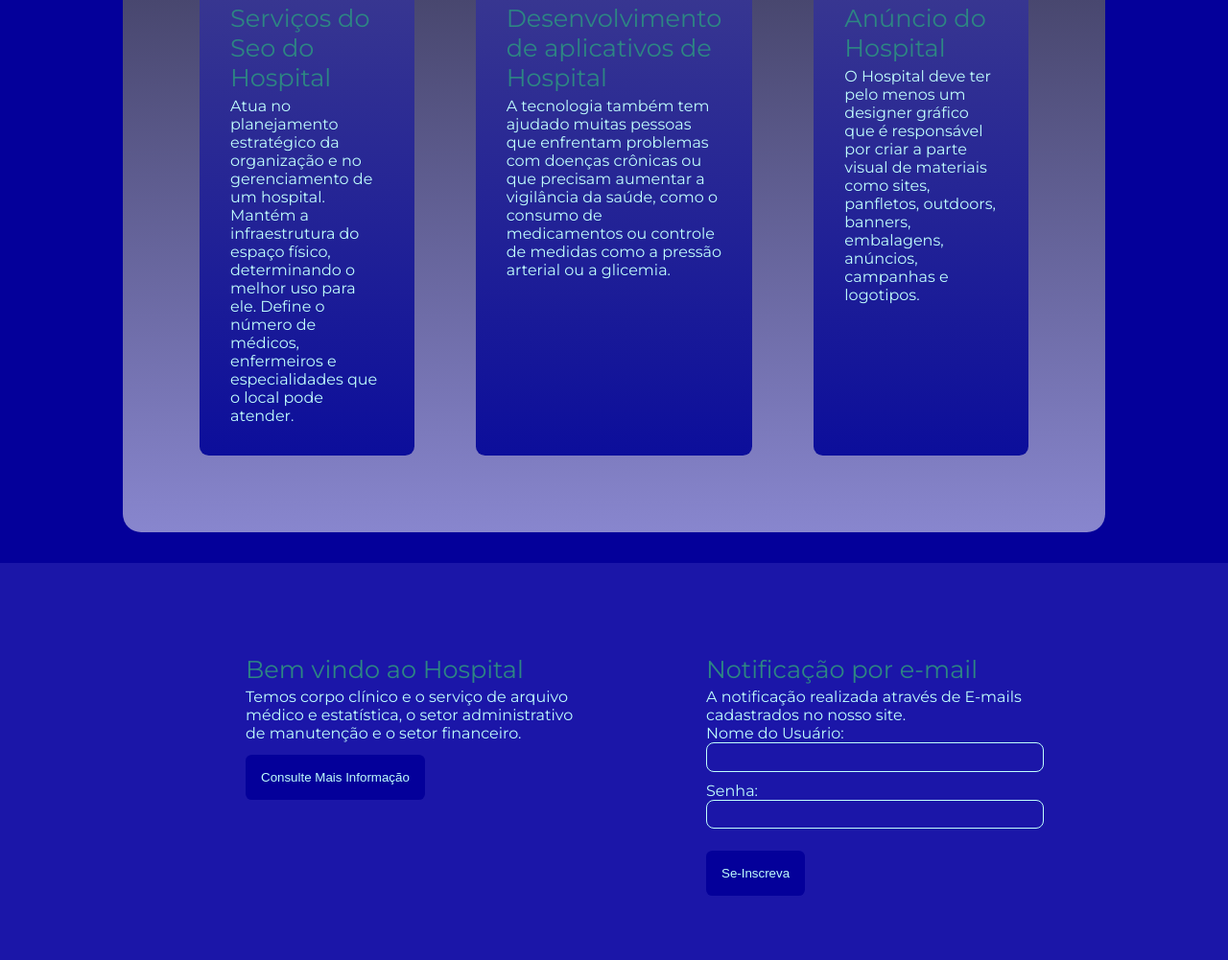
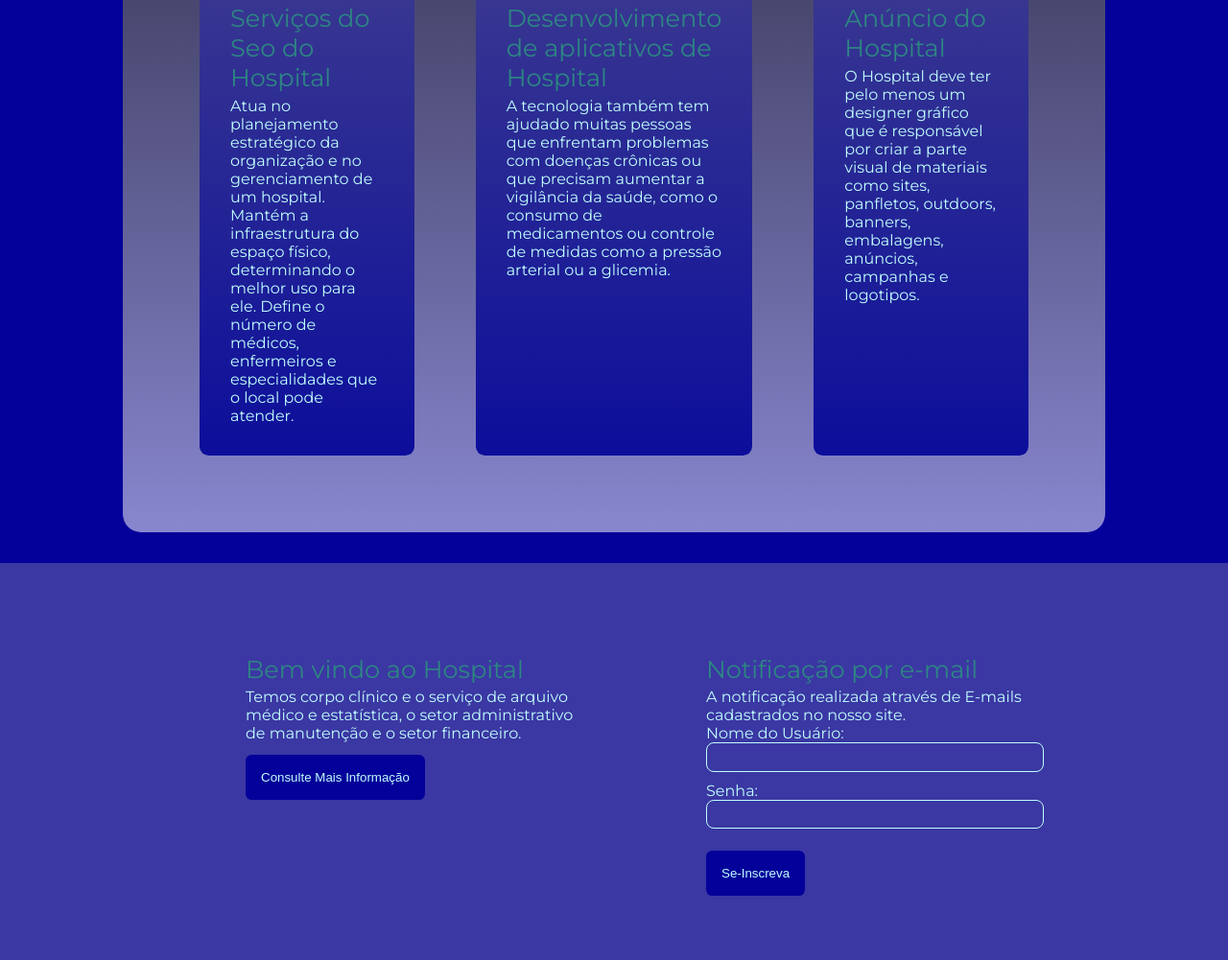
Before and after one commit to gabri05el/site-hospital, a plain HTML site: page index.html in a window 1280 px wide. Shown: the part 2982-3983 px from the top of the page at 96% size. Drawn offline with Linux system fonts and the light colour scheme; a web font is replaced by a local one.

Commit message:
Update style.css

```diff
--- a/styles/style.css
+++ b/styles/style.css
@@ -7,7 +7,7 @@
 :root {
     --cor-de-fundo: #04009A;
     --cor-de-fundo-do-link: #8886ce;
-    --cor-de-fundo-do-footer: #1b16a8;
+    --cor-de-fundo-do-footer: #3b37a3;
 
     --cor-fonte: #C0FEFC;
     --cor-fonte-subtitulos: #2d8683;
```
